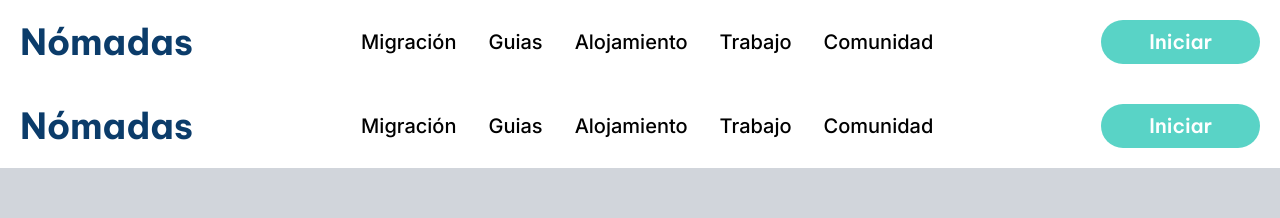
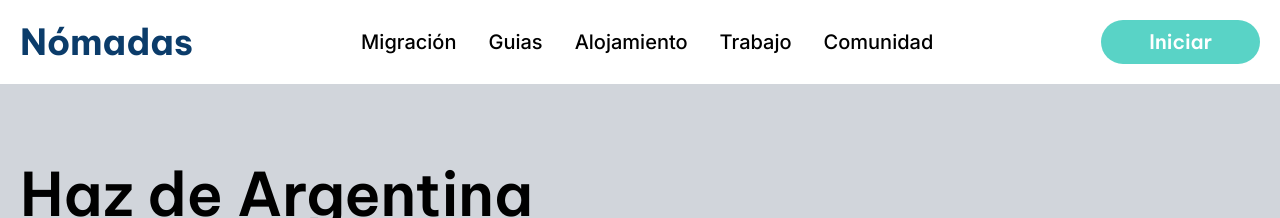
Before and after one commit to No-Country/c10-12-t-javaangular, an Angular app in the folder Frontend/: page /landing in a window 1280 px wide. Shown: the top 218 px of the page. Built offline with nearby package versions, Linux system fonts and the light colour scheme.

Commit message:
navbar ocultada

```diff
--- a/Frontend/src/app/pages/landing/landing.component.html
+++ b/Frontend/src/app/pages/landing/landing.component.html
@@ -1,4 +1,4 @@
-<app-navbar></app-navbar>
+<!-- <app-navbar></app-navbar> -->
 <app-banner></app-banner>
 <app-services></app-services>
 <app-about></app-about>
```
